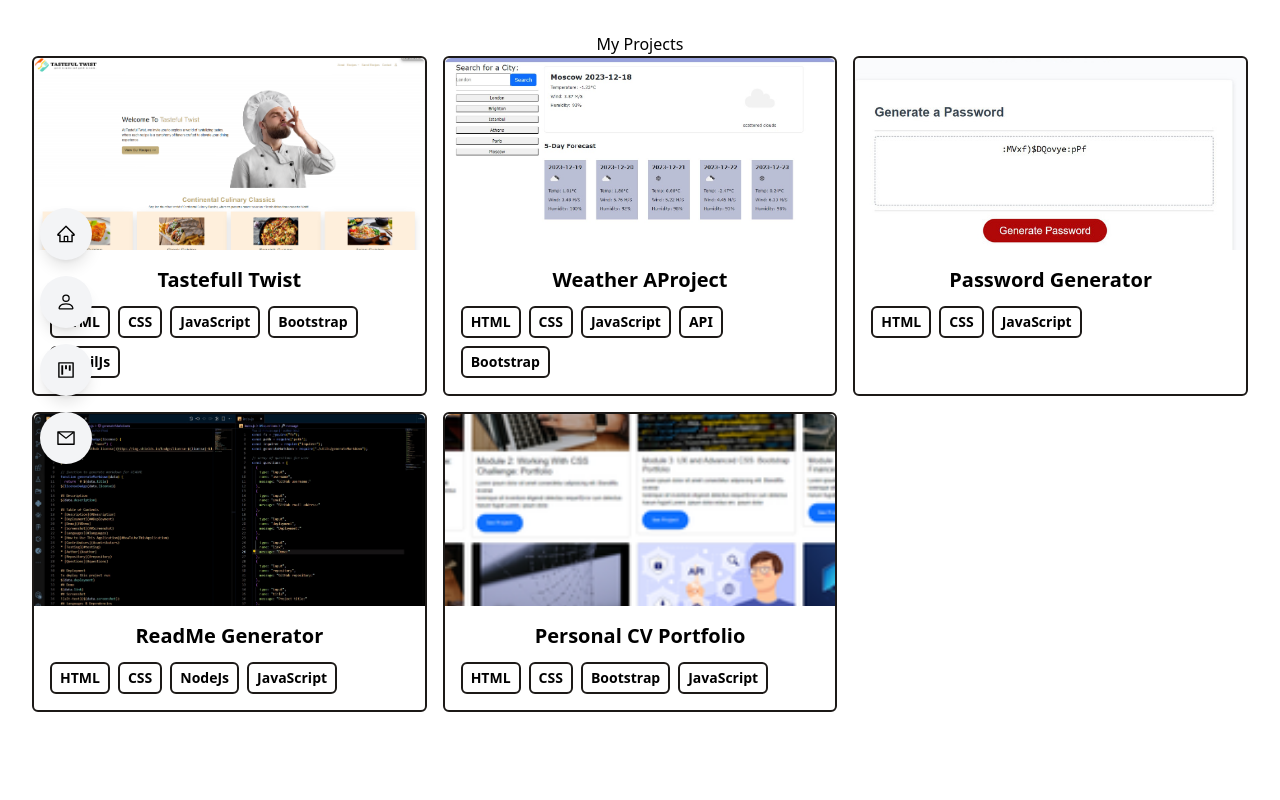
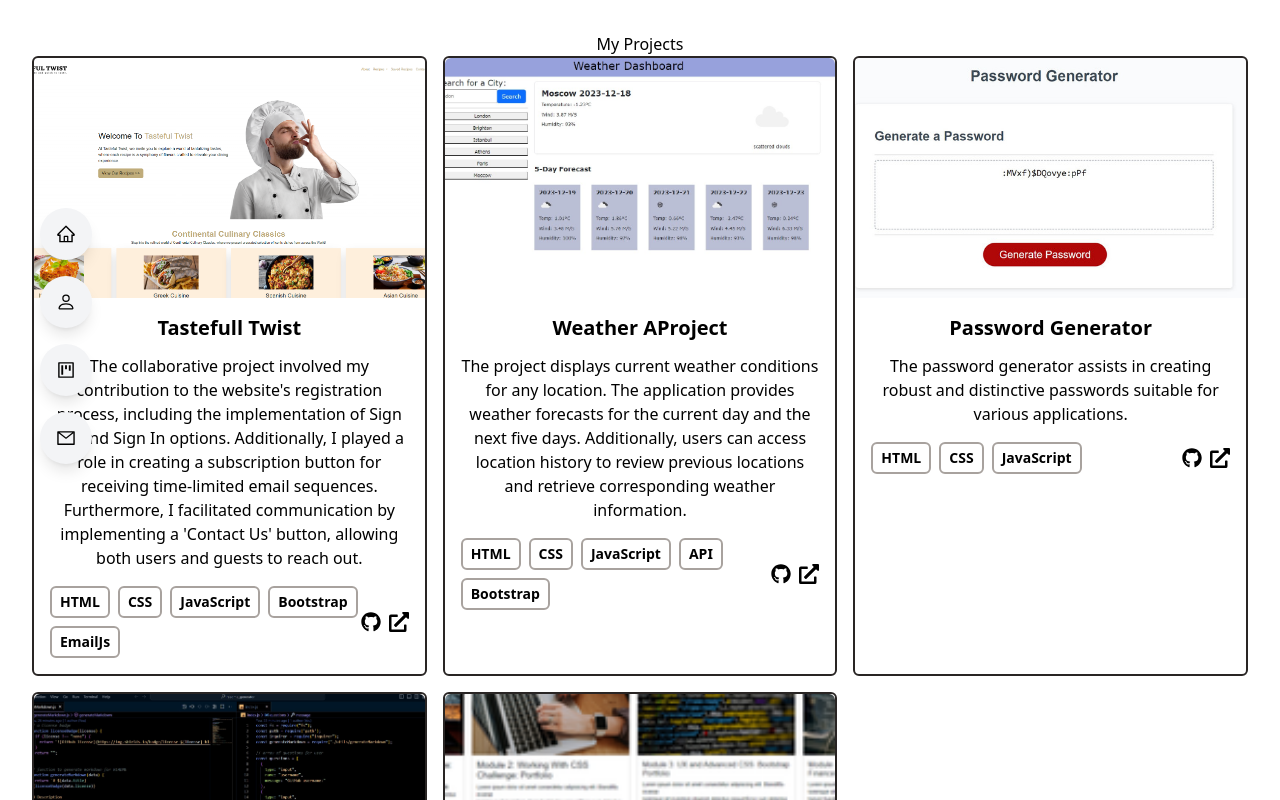
Before and after one commit to tigerkaplan/HusniyeErparunWebPortfolio, a React (Vite) app: page /projects in a window 1280 px wide. Shown: the top 800 px of the page. Built offline with nearby package versions, Linux system fonts and the light colour scheme.

Commit message:
Projects / projects Item updated

```diff
--- a/src/pages/Projects.jsx
+++ b/src/pages/Projects.jsx
@@ -1,42 +1,28 @@
-
-import projects from '../Data/projects.json';
 import ProjectsItem from './ProjectsItem';
+import projectsData from '../Data/projects.json';
 
 function Projects() {
   return (
     <section>
       <div>
-   <h1>My <span> Projects </span></h1>
+        <h1>My <span>Projects</span></h1>
       </div>
       <div className="flex flex-col md:flex-row items-center justify-center">
         <div className="grid grid-cols-1 md:grid-cols-2 lg:grid-cols-3 gap-4">
-      {projects.map((project, index) => (
+          {projectsData.map((project) => (
             <ProjectsItem
               key={project.id}
-            id={index}
+              title={project.title}
               imgUrl={project.imgUrl}
-            title={project.title}
               stack={project.stack}
-            link={project.link}
+              githubLink={project.githubLink}
+              demoLink={project.demoLink}
+              description={project.description}
             />
           ))}
         </div>
       </div>
     </section>
-
-
-
-
-
-
-
-
-
-
-
-
-
-
   );
 }
 
--- a/src/pages/ProjectsItem.jsx
+++ b/src/pages/ProjectsItem.jsx
@@ -1,38 +1,67 @@
 import PropTypes from 'prop-types';
+import { FaGithub, FaExternalLinkAlt } from 'react-icons/fa';
 
-
-function ProjectsItem({ title, imgUrl, stack, link }) {
+function ProjectsItem({ title, imgUrl, stack, githubLink, demoLink, description }) {
   return (
-      <a
-         href={link}
-         target="_blank"
-         rel="noopener noreferrer"
-         className="border-2 border-stone-900 dark:border-black rounded-md overflow-hidden block transition duration-300 ease-in-out"
-      >
+    <div className="border-2 border-stone-800 gray:border-gray rounded-md overflow-hidden block transition duration-300 ease-in-out">
+      {/* Image of the project */}
       <img
         src={imgUrl}
         alt="portfolio"
-            className="w-full h-36 md:h-48 object-cover cursor-pointer rounded-t-md"
+        className="w-full h-100 md:h-60 object-cover cursor-pointer rounded-t-md"
       />
       <div className="p-4">
-            <h3 className="text-lg md:text-xl dark:text-black mb-2 md:mb-3 font-semibold">{title}</h3>
+        <h3 className="text-lg md:text-xl dark:text-black mb-2 md:mb-3 font-semibold">
+          {title}
+        </h3>
+        <p className="text-sm md:text-base dark:text-black mb-4">{description}</p>
+        <div className="flex justify-between items-center">
           <p className="flex flex-wrap gap-2 items-center text-xs md:text-sm dark:text-black">
             {stack.map((item, index) => (
-                  <span key={index} className="inline-block px-2 py-1 font-semibold border-2 border-stone-900 dark:border-black rounded-md">
+              <span
+                key={index}
+                className="inline-block px-2 py-1 font-semibold border-2 border-stone-400 dark:border-black rounded-md"
+              >
                 {item}
               </span>
             ))}
           </p>
+          <div className="flex gap-2">
+            {githubLink && (
+              <a
+                href={githubLink}
+                target="_blank"
+                rel="noopener noreferrer"
+                aria-label="GitHub"
+              >
+                <FaGithub className="cursor-pointer" size={20} />
+              </a>
+            )}
+            {demoLink && (
+              <a
+                href={demoLink}
+                target="_blank"
+                rel="noopener noreferrer"
+                aria-label="Live Demo"
+              >
+                <FaExternalLinkAlt className="cursor-pointer" size={20} />
+              </a>
+            )}
           </div>
-      </a>
+        </div>
+      </div>
+    </div>
   );
 }
 
+// Prop types validation
 ProjectsItem.propTypes = {
   title: PropTypes.string.isRequired,
   imgUrl: PropTypes.string.isRequired,
   stack: PropTypes.arrayOf(PropTypes.string).isRequired,
-   link: PropTypes.string.isRequired,
+  githubLink: PropTypes.string,
+  demoLink: PropTypes.string,
+  description: PropTypes.string.isRequired,
 };
 
 export default ProjectsItem;
```
Lines whose indentation alone changed are shown as unchanged.
